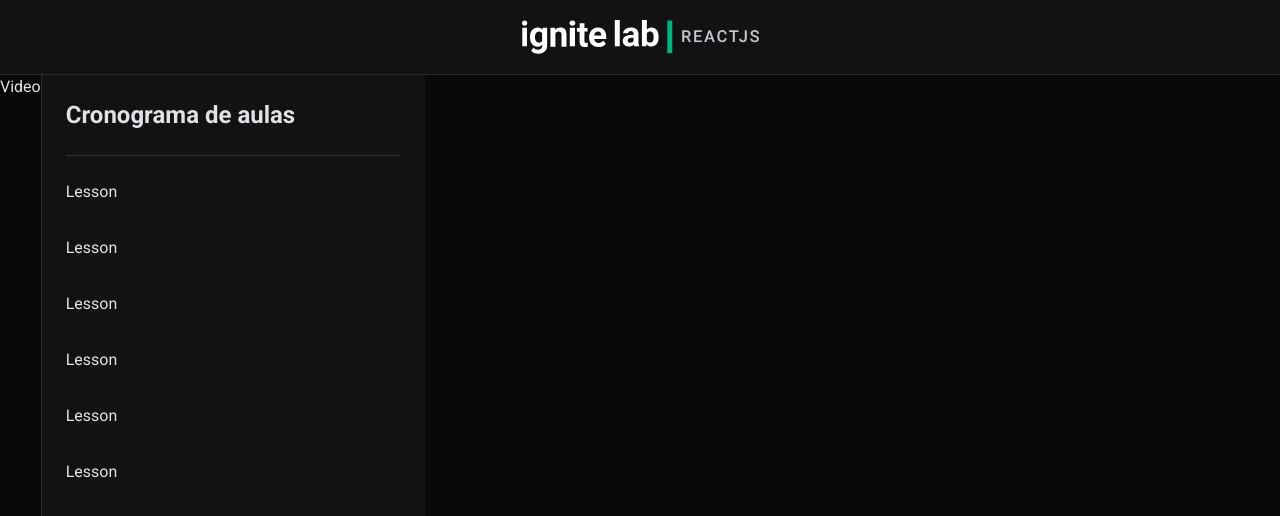
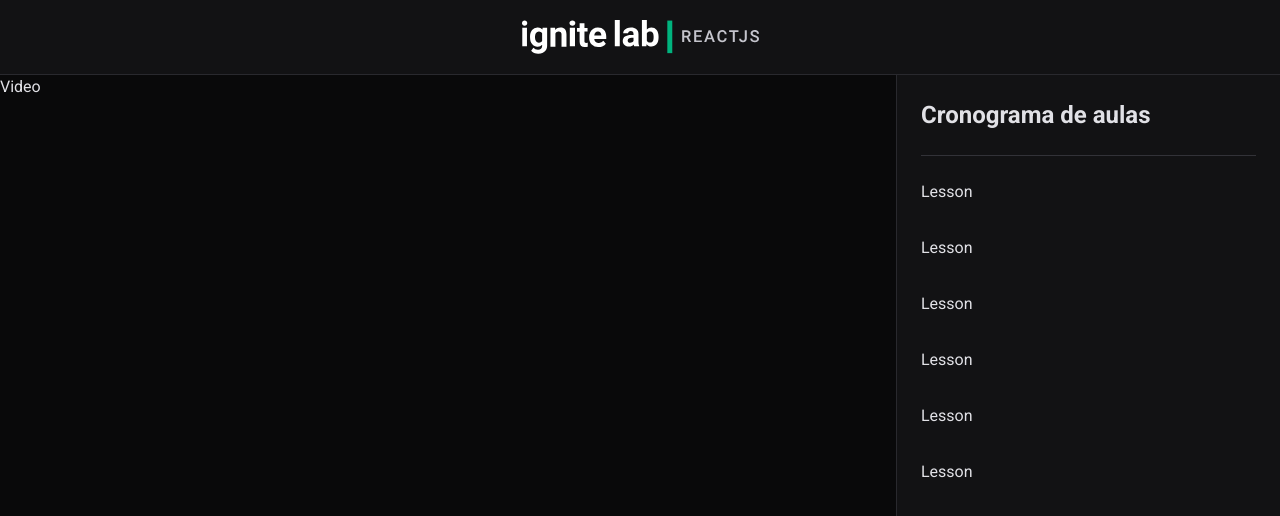
Before and after one commit to viniciusbossle/ignite-lab-02, a React (Vite) app in the folder event-platform/: page / in a window 1280 px wide. Shown: the top 516 px of the page. Built offline with nearby package versions, Linux system fonts and the light colour scheme.

Commit message:
ajuste no componente Video para estruturação do layout : flex-1 para fazer com que o video ocupe a tela toda

```diff
--- a/event-platform/src/components/Video.tsx
+++ b/event-platform/src/components/Video.tsx
@@ -1,5 +1,7 @@
 export function Video() {
   return  (
-    <h1>Video</h1>
+    <div className="flex-1">
+      Video
+    </div>
   )
 }
```
